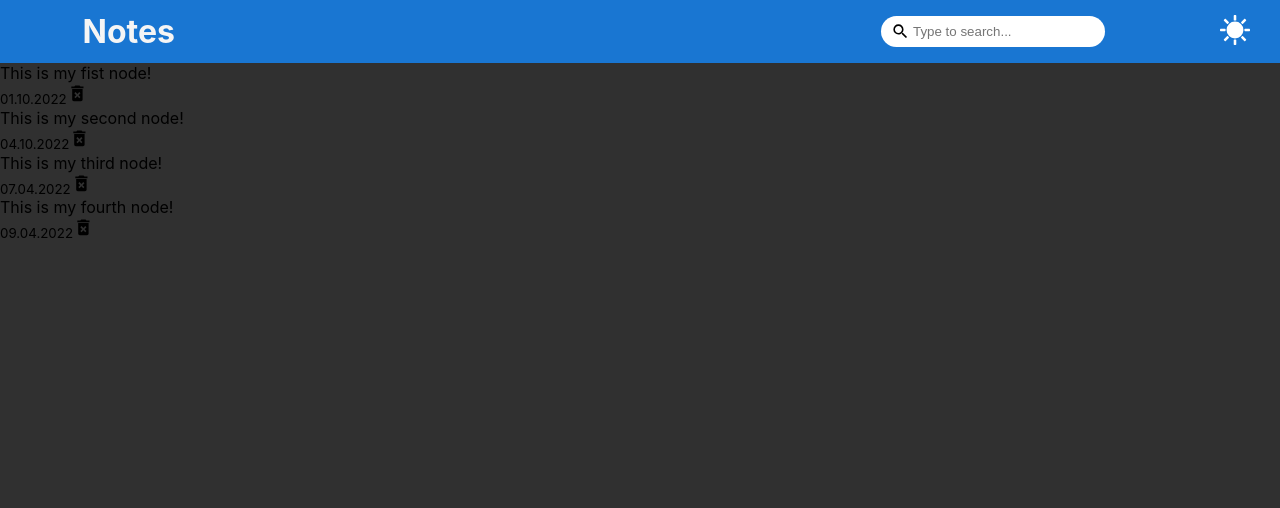
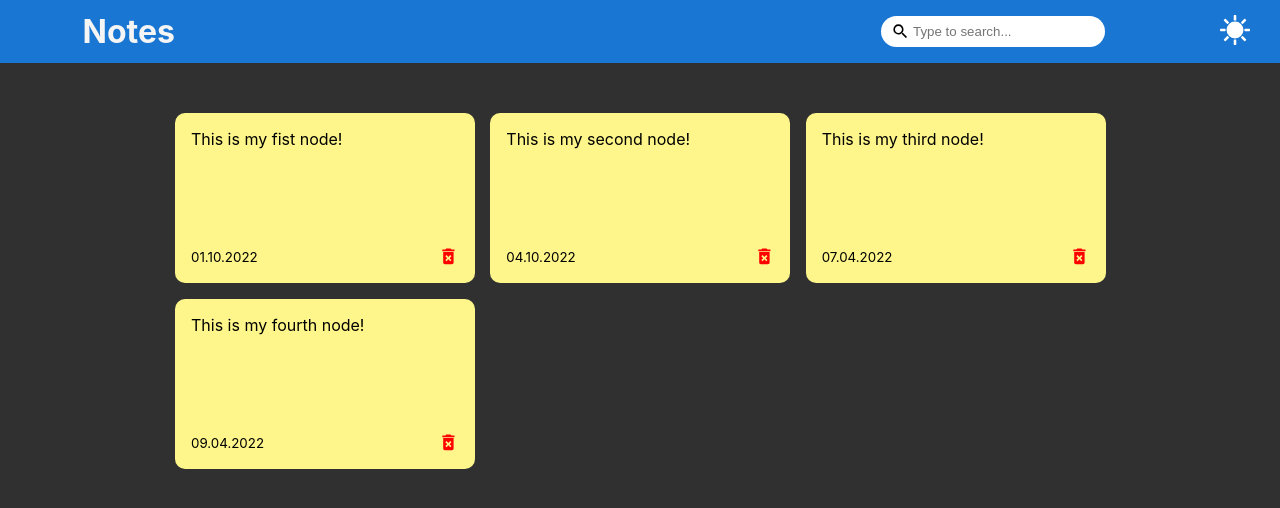
Before and after one commit to Segnities/react-notes-app, a React (Create React App) app: page / in a window 1280 px wide. Shown: the top 508 px of the page. Built offline with nearby package versions, Linux system fonts and the light colour scheme.

Commit message:
notes style

```diff
--- a/src/components/App.jsx
+++ b/src/components/App.jsx
@@ -58,7 +58,7 @@ function App() {
       <Header themeMode={darkMode} toggleDarkMode={setDarkMode}>
         <Search searhQuery={searchQuery} handleSearchNote={setSearchQuery} />
       </Header>
-      <main>
+      <main className="notes-container">
         <NoteList
           notes={notes}
           handleAddNote={addNote}
--- a/src/components/NoteList.jsx
+++ b/src/components/NoteList.jsx
@@ -1,6 +1,8 @@
 import React from "react";
 
 import Note from "./Note";
+
+import '../styles/Notes.css';
 
 const NoteList = ({ notes, handleAddNote, handleRemoveNote }) => {
   return (
--- a/src/styles/App.css
+++ b/src/styles/App.css
@@ -12,3 +12,12 @@
   transition: all 0.8s ease-in-out;
   background-color: #303030;
 }
+
+.notes-container {
+  max-width: 960px;
+	margin-right: auto;
+	margin-left: auto;
+	padding-right: 15px;
+	padding-left: 15px;
+  margin-top: 50px;
+}
--- /dev/null
+++ b/src/styles/Notes.css
@@ -0,0 +1,28 @@
+.note-list {
+  display: grid;
+  grid-gap: 1rem;
+  grid-template-columns: repeat(auto-fill, minmax(250px, 1fr));
+}
+
+.note {
+  width: 300px;
+  background-color: #fef68a;
+  border-radius: 10px;
+  padding: 1rem;
+  min-height: 170px;
+  display: flex;
+  flex-direction: column;
+  justify-content: space-between;
+  white-space: pre-wrap;
+}
+
+.note-footer {
+  display: flex;
+  align-items: center;
+  justify-content: space-between;
+}
+
+.delete-icon {
+  cursor: pointer;
+  color: red;
+}
```
